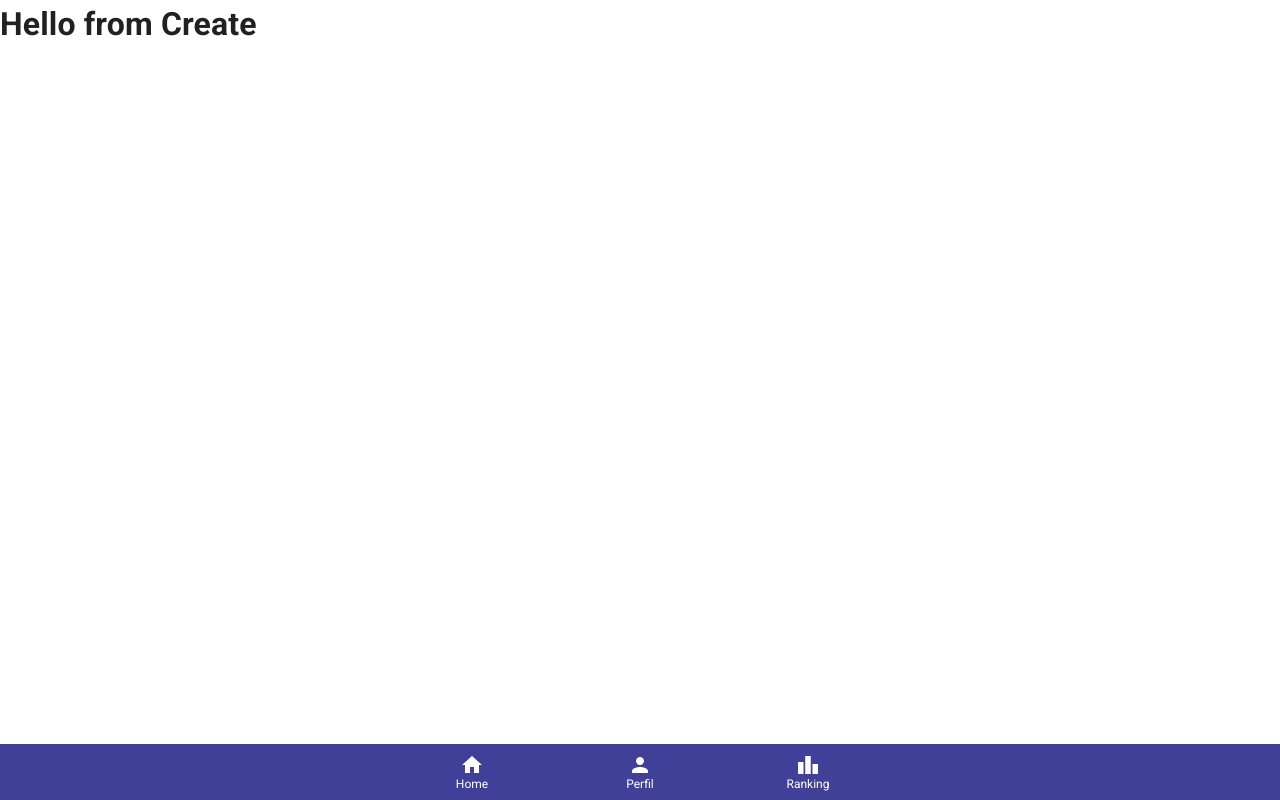
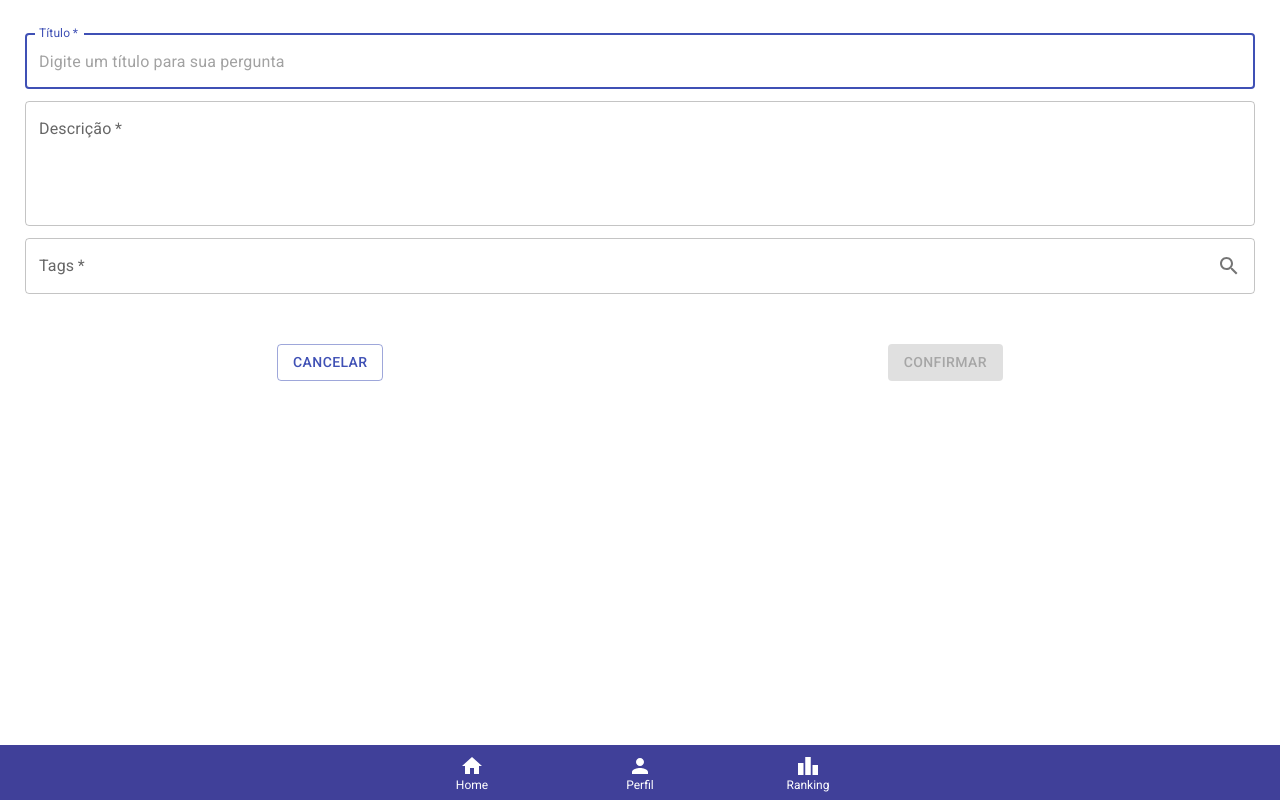
Before and after one commit to Squad-25/technical-share-25, a React (Create React App) app in the folder technical-share-25/: page /posts/new in a window 1280 px wide. Built offline with nearby package versions, Linux system fonts and the light colour scheme.

Commit message:
create post implementado

```diff
--- a/technical-share-25/src/components/BottomNavigationComponent/index.js
+++ b/technical-share-25/src/components/BottomNavigationComponent/index.js
@@ -25,7 +25,7 @@ export default function BottomNavigationComponent() {
       onChange={(event, value) => {
         setValue(value)
       }}
-      sx={{position: "fixed", bottom: 0, width: "100vw", backgroundColor: "#404099" }}
+      sx={{position: "fixed", bottom: -1, width: "100vw", backgroundColor: "#404099" }}
       className=""
     >
       <BottomNavigationAction
--- a/technical-share-25/src/pages/create-question/index.jsx
+++ b/technical-share-25/src/pages/create-question/index.jsx
@@ -1,9 +1,215 @@
+import { Button, Chip, InputAdornment, TextField } from "@mui/material"
+import React, { useState } from "react"
+import styledComponents from "styled-components"
+import styled from "@emotion/styled"
+import AddCircleRoundedIcon from "@mui/icons-material/AddCircleRounded"
+import SearchIcon from "@mui/icons-material/Search"
+import axios from "axios"
+import { BASE_URL, userID } from "../../services/urls"
+import { useNavigate } from "react-router-dom"
+import { Box } from "@mui/system"
+import { useForm } from "../../hooks/useForm"
 
+const PageContainer = styledComponents.div`
+  padding: 25px;
+  display: flex;
+  flex-direction: column;
+  h6{
+    font-style: normal;
+    font-weight: 700;
+    font-size: 16px;
+    line-height: 20px;
+  }
+`
 
-export default function CreateQuestion() {
+const PromptContainer = styledComponents.form`
+  display: flex;
+  flex-direction: column;
+`
+
+const SkillsInput = styled(TextField)`
+  margin-top: 8px;
+`
+
+const ButtonContainer = styled(Box)`
+  display: flex;
+  align-items: center;
+  justify-content: space-around;
+  margin-top: 30px;
+`
+
+const ConfirmButton = styled(Button)`
+  width: fit-content;
+  background: #404099;
+`
+
+const ChipContainer = styled(Box)`
+  display: flex;
+  flex-wrap: wrap;
+  margin-top: 16px;
+  align-self: flex-start;
+`
+
+const Skill = styled(Chip)`
+  margin: 0 4px 8px 0;
+  width: fit-content;
+  background-color: #ba3300;
+  color: #ffffff;
+  font-style: normal;
+  font-weight: 700;
+  font-size: 12px;
+  line-height: 14px;
+`
+
+export default function CreatePost() {
+  const { form, handleChange, clearForm } = useForm({ title: "", body: "" })
+  const [tags, setTags] = useState("")
+  const [userSkills, setUserSkills] = useState([])
+  const [error, setError] = useState({ title: false, body: false, tags: false })
+
+  const navigate = useNavigate()
+
+  const renderSkills = () => {
+    const skillSet = userSkills.map((skill) => {
+      return (
+        <Skill
+          key={skill}
+          id={skill}
+          label={skill}
+          onDelete={() => {
+            const newSkills = userSkills.filter((deleteSkill) => {
+              return skill !== deleteSkill
+            })
+            setUserSkills(newSkills)
+          }}
+        />
+      )
+    })
+    return skillSet
+  }
+
+  const isDisabled = () => {
+    if (userSkills.length === 0) return true
+    else return false
+  }
+
+  const submitSkill = (e) => {
+    e.preventDefault()
+    if (userSkills.some((skill) => skill === tags)) {
+      setTags("")
+    } else {
+      setUserSkills([...userSkills, tags])
+      setTags("")
+    }
+  }
+
+  const submitForm = (e) => {
+    e.preventDefault()
+
+    if (form.title === "") {
+      setError({ title: true })
+    } else if (form.body === "") {
+      setError({ body: true })
+    } else if (userSkills === []) {
+      setError({ tags: true })
+    } else if (form.title !== "" && form.body !== "" && userSkills !== []) {
+      const request = {
+        userID: `"${userID}"`,
+        title: form.title,
+        body: form.body,
+        skills: userSkills,
+      }
+
+      axios
+        .post(BASE_URL + `/posts`, request)
+        .then((res) => {
+          alert("Pergunta enviada!")
+          navigate("/")
+        })
+        .catch((err) => {
+          console.log(err)
+        })
+    }
+  }
+
   return (
-    <>
-      <h1>Hello from Create</h1>
-    </>
+    <PageContainer>
+      <SkillsInput
+        required
+        autoFocus
+        length="10"
+        inputProps={{ maxlength: 100 }}
+        error={error.title}
+        value={form.title}
+        placeholder="Digite um título para sua pergunta"
+        type="text"
+        name="title"
+        onChange={handleChange}
+        label="Título"
+        margin="dense"
+      />
+      <SkillsInput
+        multiline
+        required
+        rows={4}
+        error={error.body}
+        value={form.body}
+        placeholder="Descreva sua dúvida"
+        type="text"
+        name="body"
+        onChange={handleChange}
+        label="Descrição"
+        margin="dense"
+      />
+      <PromptContainer
+        type="submit"
+        onSubmit={(e) => {
+          submitSkill(e)
+        }}
+      >
+        <SkillsInput
+          required
+          error={error.tags}
+          value={tags}
+          placeholder="Digite as tags"
+          type="text"
+          name="Tags"
+          onChange={(e) => setTags(e.target.value)}
+          label="Tags"
+          margin="dense"
+          InputProps={{
+            endAdornment: tags ? (
+              <Button position="end" onClick={submitSkill}>
+                <AddCircleRoundedIcon />
+              </Button>
+            ) : (
+              <InputAdornment position="end">
+                <SearchIcon />
+              </InputAdornment>
+            ),
+          }}
+        />
+      </PromptContainer>
+      <ChipContainer>{renderSkills()}</ChipContainer>
+      <ButtonContainer>
+        <Button
+          variant="outlined"
+          onClick={() => {
+            clearForm()
+            setTags("")
+            setUserSkills([])
+          }}
+        >
+          Cancelar
+        </Button>
+        <ConfirmButton
+          variant="contained"
+          disabled={isDisabled()}
+          onClick={submitForm}
+        >
+          Confirmar
+        </ConfirmButton>
+      </ButtonContainer>
+    </PageContainer>
   )
 }
--- a/technical-share-25/src/pages/user-profile/index.jsx
+++ b/technical-share-25/src/pages/user-profile/index.jsx
@@ -45,12 +45,10 @@ const PageContainer = styledComponents.div`
 
 const PostsContainer = styledComponents.div`
     display: flex;
-    justify-content: space-around;
-    margin: 30px 0 22px 0;
-    border-radius: 4px;
-    width: 90%;
-    text-align: center;
-    padding: 8px;
+    flex-direction: column;
+    margin-top: 16px;
+    align-self: flex-start;
+    width: 100%;
 `
 
 const RankContainer = styledComponents.div`
@@ -104,6 +102,7 @@ const LoadingContainer = styledComponents.div`
     flex-direction: column;
     align-content: center;
     justify-content: center;
+    align-items: center;
 `
 
 const Skill = styled(Chip)`
@@ -159,10 +158,12 @@ function UserProfile() {
             <MailOutlineIcon />
             <a href={`mailto:${data.user.email}`}>{data.user.email}</a>
           </ContactContainer>
-          <PostsContainer></PostsContainer>
+          <PostsContainer>
+            <h7>Minhas Perguntas</h7>
+          </PostsContainer>
         </PageContainer>
       )
-    } else return <h1>Ops! Perfil não encontrado</h1>
+    } else return <LoadingContainer><h2>Ops! Perfil não encontrado</h2></LoadingContainer>
   }
 
   return (
```
Also changed, not shown: 3 other files (tests, documents, lock files or other folders).
